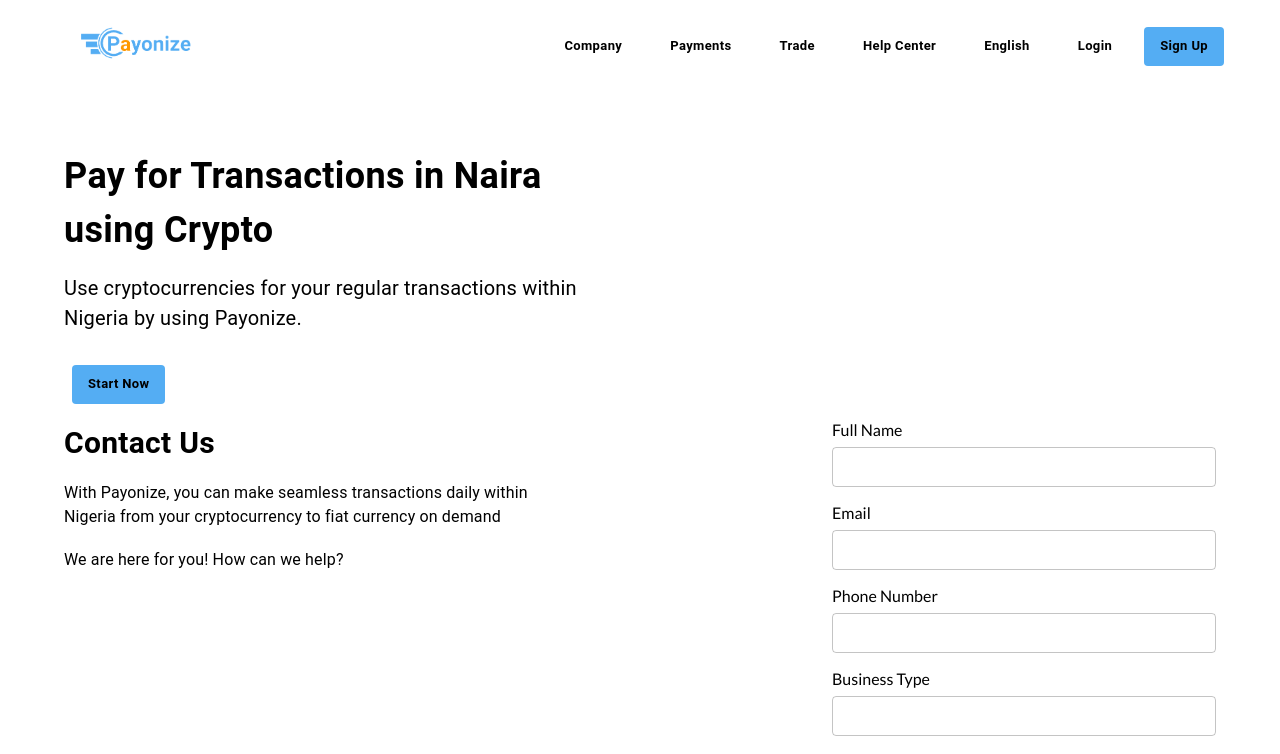
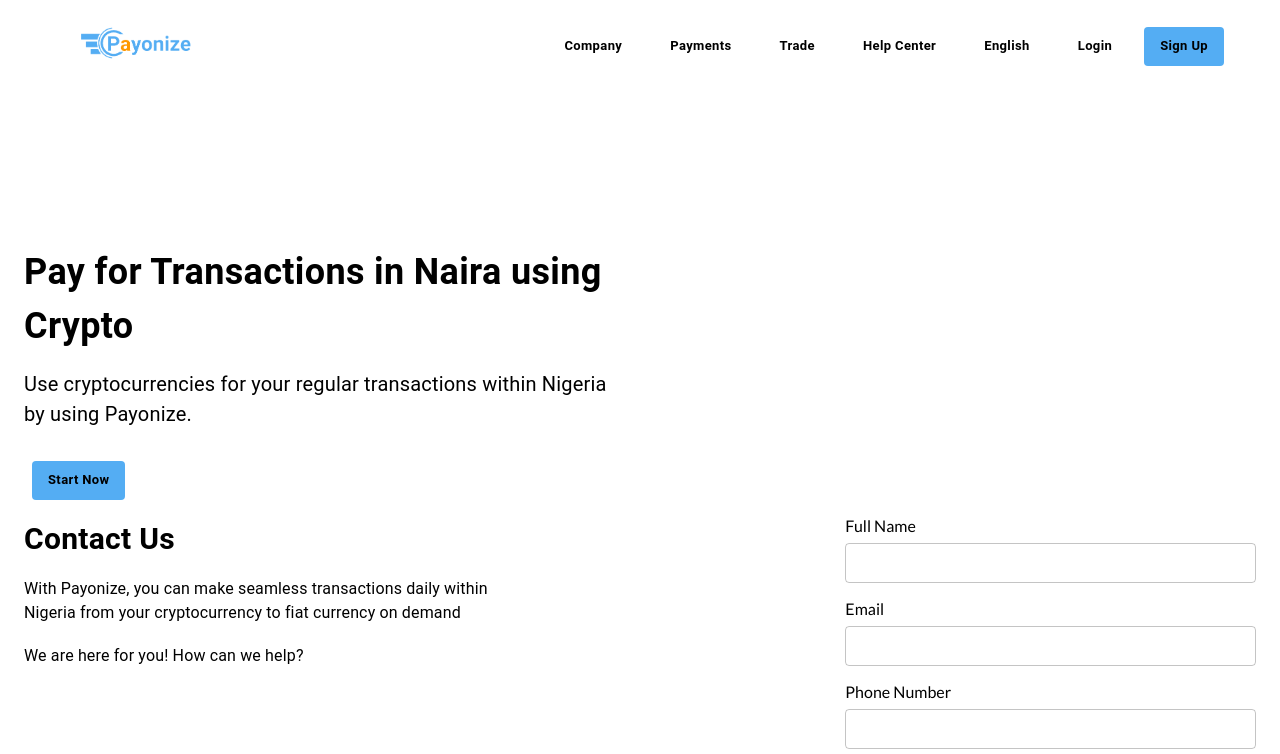
Before and after one commit to doseamp/web-frontend, a React (Create React App) app: page / in a window 1280 px wide. Shown: the top 754 px of the page. Built offline with nearby package versions, Linux system fonts and the light colour scheme; no server answers.

Commit message:
Fixed minor style issues

```diff
--- a/src/index.css
+++ b/src/index.css
@@ -12,8 +12,7 @@
 }
 
 main {
-  max-width: 1200px;
-  margin: 40px auto;
+  padding: 40px 0;
 }
 
 .headingStyle {
--- a/src/layouts/RootLayout.js
+++ b/src/layouts/RootLayout.js
@@ -8,7 +8,7 @@
     <div>
       {/* <Navbar /> */}
       <MainNavbar />
-      <main>
+      <main style={{ marginTop: "96px" }}>
         <Outlet />
       </main>
       <Footer />
```
